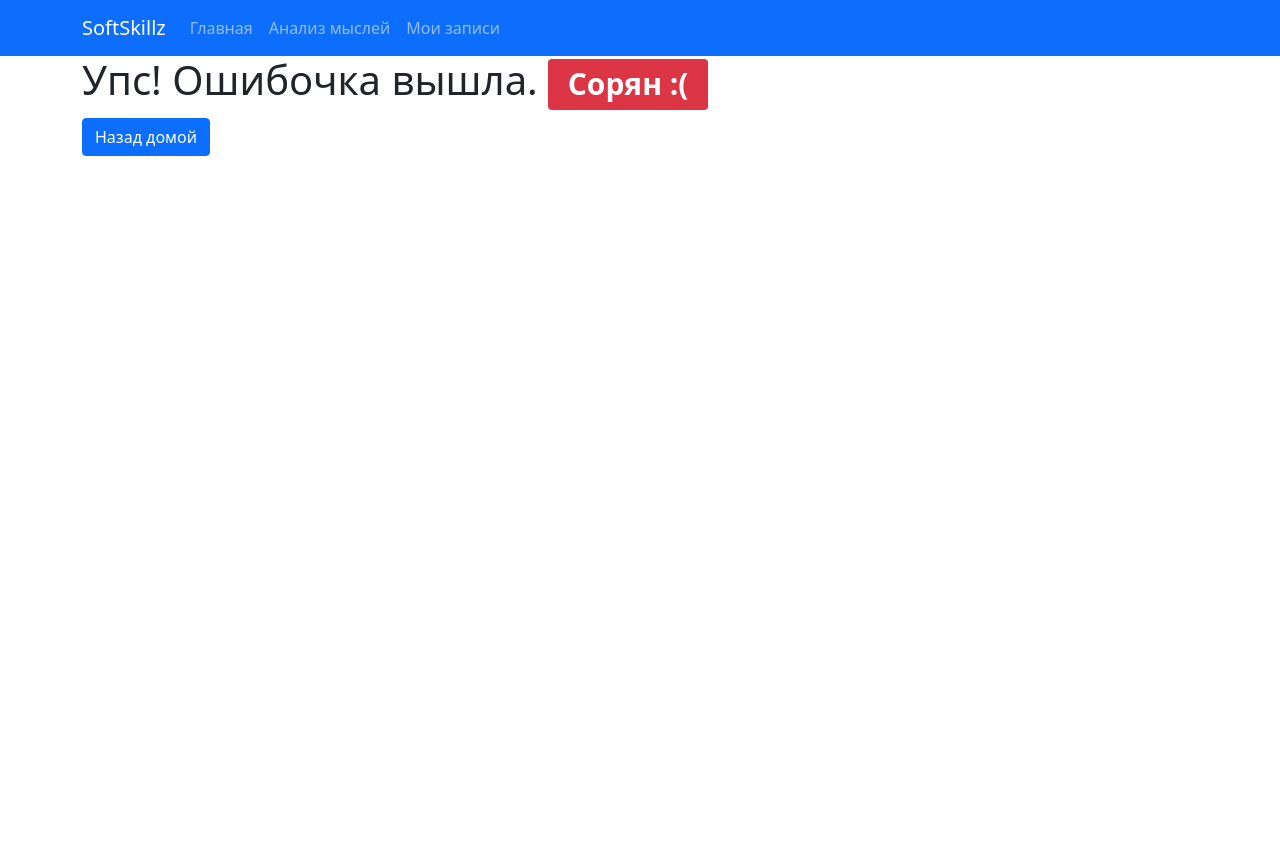
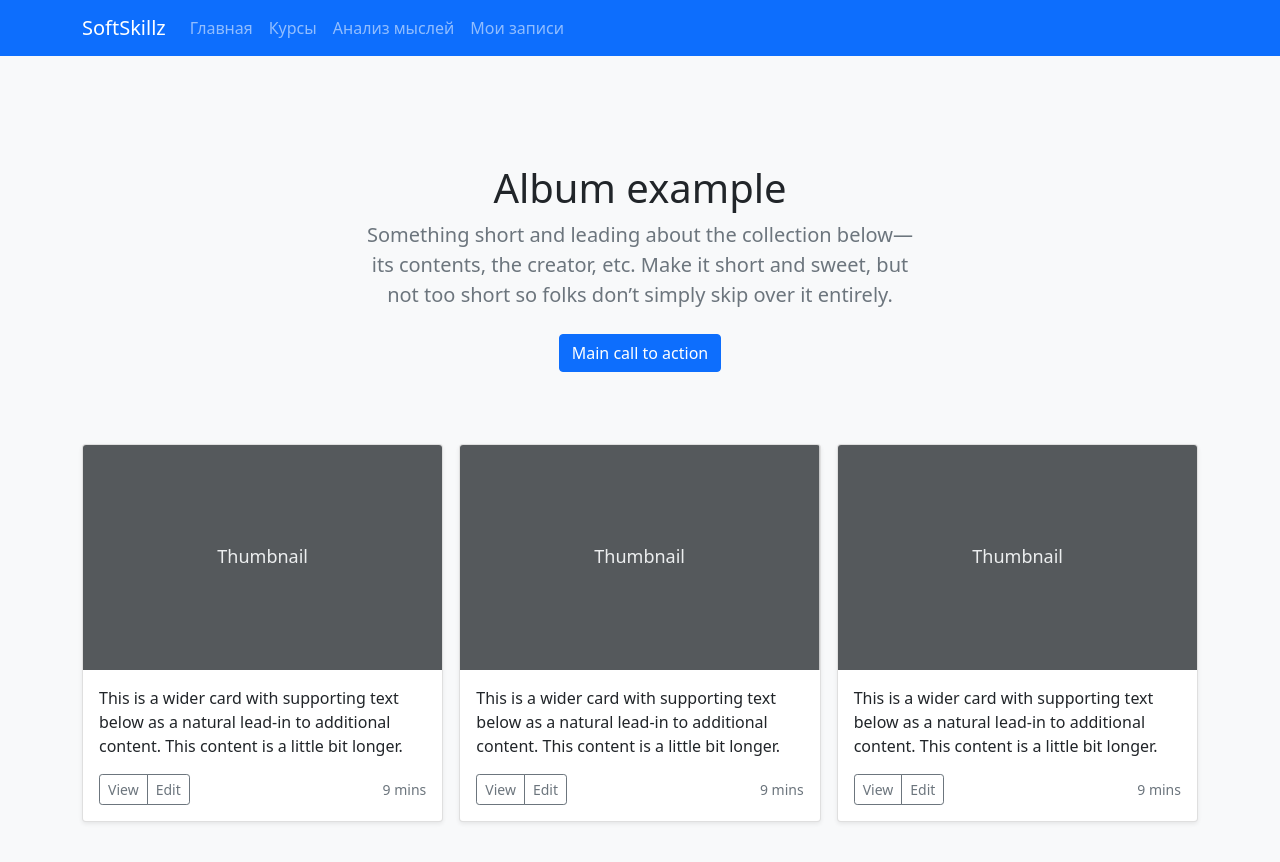
Before and after one commit to becasualle/mental-tools, a React (Create React App) app: page /mental-tools/course in a window 1280 px wide. Shown: the top 862 px of the page. Before the commit the page ends 800 px from the top, so only its background shows below. Built offline with nearby package versions, Linux system fonts and the light colour scheme.

Commit message:
started course page

```diff
--- a/src/App.js
+++ b/src/App.js
@@ -5,6 +5,7 @@ import Notes from './Pages/Notes';
 import Note from './Pages/Note';
 import Guide from "./Components/Guide";
 import Home from './Pages/Home';
+import Course from './Pages/Course';
 import Navigation from './Components/Navigation';
 
 function App() {
@@ -14,6 +15,9 @@ function App() {
       <Switch>
         <Route exact path="/mental-tools">
           <Home />
+        </Route>
+        <Route exact path="/mental-tools/course">
+          <Course />
         </Route>
         <Route exact path="/mental-tools/guide">
           <Guide />
--- a/src/Components/Navigation.js
+++ b/src/Components/Navigation.js
@@ -12,7 +12,7 @@ const Navigation = () => {
                     <Nav className="me-auto">
 
                         <Nav.Link as={Link} to="/mental-tools/">Главная</Nav.Link>
-
+                        <Nav.Link as={Link} to="/mental-tools/course">Курсы</Nav.Link>
                         <Nav.Link as={Link} to="/mental-tools/guide">Анализ мыслей</Nav.Link>
                         <Nav.Link as={Link} to="/mental-tools/notes">Мои записи</Nav.Link>
 
--- /dev/null
+++ b/src/Pages/Course.js
@@ -0,0 +1,124 @@
+import { Container, Row, Col, Button } from "react-bootstrap";
+import { useGlobalContext } from "../context";
+import { useEffect } from "react";
+
+const Course = () => {
+    const { articles, setArticles } = useGlobalContext();
+    const cognitiveDistortionCourse = {
+        courseTitle: 'Когнитивные искажения',
+        courseDescription: 'Когнитивное искажение — это систематические ошибки в мышлении. Под воздействием когнитивных искажений формируется «субъективная социальная реальность», которая влияет на поведение человека. Умение определять когнитивные искажения и очищать от них свои мысли помогает значительно снизить количество и силу негативных эмоций. ',
+        courseArticles: [{
+            id: 1,
+            title: 'Черно-белое мышление',
+            engName: 'All-or-Nothing Thinking / Polarized Thinking / Black-and-White Thinking',
+            description: 'Когда человек в своей оценке впадает в крайности и оценивает объект либо как совершенно восхитительный, либо как совершенно ужасный и исключает из восприятия множество оттенков серого. ',
+            examples: ['«Я всегда проваливаюсь, когда пробую делать что-то новое»', 'Женщина съедает ложку мороженого. Она считает себя полной неудачницей из-за нарушения диеты. В конце концов съедает целое ведро мороженого']
+        }]
+    }
+
+
+
+    // useEffect(() => setArticles([...articles, cognitiveDistortionCourse]), [cognitiveDistortionCourse])
+
+
+
+    console.log(articles)
+
+    return (
+        <section className="bg-light">
+            <Container className="text-center">
+                <Row className="py-lg-5">
+                    <Col md={8} lg={6} className="mx-auto">
+                        <h1 className="fw-light">Album example</h1>
+                        <p className="lead text-muted">Something short and leading about the collection below—its contents, the creator, etc. Make it short and sweet, but not too short so folks don’t simply skip over it entirely.</p>
+                        <p>
+                            <Button className="btn btn-primary my-2">Main call to action</Button>
+                            {/* <Button className="btn btn-secondary my-2">Secondary action</Button> */}
+                            {/* <a href="#" className="btn btn-primary my-2">Main call to action</a>
+              <a href="#" className="btn btn-secondary my-2">Secondary action</a> */}
+                        </p>
+                    </Col>
+                </Row>
+            </Container>
+            <Container>
+                <Row className="row-cols-1 row-cols-sm-2 row-cols-md-3 g-3">
+                    <Col>
+                        <div className="card shadow-sm">
+                            <svg className="bd-placeholder-img card-img-top" width="100%" height="225" xmlns="http://www.w3.org/2000/svg"
+                                role="img" aria-label="Placeholder: Thumbnail" preserveAspectRatio="xMidYMid slice" focusable="false">
+                                <title>Placeholder</title>
+                                <rect width="100%" height="100%" fill="#55595c" /><text x="50%" y="50%" fill="#eceeef"
+                                    dy=".3em">Thumbnail</text>
+                            </svg>
+
+                            <div className="card-body">
+                                <p className="card-text">This is a wider card with supporting text below as a natural lead-in to additional
+                                    content. This content is a little bit longer.</p>
+                                <div className="d-flex justify-content-between align-items-center">
+                                    <div className="btn-group">
+                                        <button type="button" className="btn btn-sm btn-outline-secondary">View</button>
+                                        <button type="button" className="btn btn-sm btn-outline-secondary">Edit</button>
+                                    </div>
+                                    <small className="text-muted">9 mins</small>
+                                </div>
+                            </div>
+                        </div>
+                    </Col>
+
+                    <Col>
+                        <div className="card shadow-sm">
+                            <svg className="bd-placeholder-img card-img-top" width="100%" height="225" xmlns="http://www.w3.org/2000/svg"
+                                role="img" aria-label="Placeholder: Thumbnail" preserveAspectRatio="xMidYMid slice" focusable="false">
+                                <title>Placeholder</title>
+                                <rect width="100%" height="100%" fill="#55595c" /><text x="50%" y="50%" fill="#eceeef"
+                                    dy=".3em">Thumbnail</text>
+                            </svg>
+
+                            <div className="card-body">
+                                <p className="card-text">This is a wider card with supporting text below as a natural lead-in to additional
+                                    content. This content is a little bit longer.</p>
+                                <div className="d-flex justify-content-between align-items-center">
+                                    <div className="btn-group">
+                                        <button type="button" className="btn btn-sm btn-outline-secondary">View</button>
+                                        <button type="button" className="btn btn-sm btn-outline-secondary">Edit</button>
+                                    </div>
+                                    <small className="text-muted">9 mins</small>
+                                </div>
+                            </div>
+                        </div>
+                    </Col>
+
+                    <Col>
+                        <div className="card shadow-sm">
+                            <svg className="bd-placeholder-img card-img-top" width="100%" height="225" xmlns="http://www.w3.org/2000/svg"
+                                role="img" aria-label="Placeholder: Thumbnail" preserveAspectRatio="xMidYMid slice" focusable="false">
+                                <title>Placeholder</title>
+                                <rect width="100%" height="100%" fill="#55595c" /><text x="50%" y="50%" fill="#eceeef"
+                                    dy=".3em">Thumbnail</text>
+                            </svg>
+
+                            <div className="card-body">
+                                <p className="card-text">This is a wider card with supporting text below as a natural lead-in to additional
+                                    content. This content is a little bit longer.</p>
+                                <div className="d-flex justify-content-between align-items-center">
+                                    <div className="btn-group">
+                                        <button type="button" className="btn btn-sm btn-outline-secondary">View</button>
+                                        <button type="button" className="btn btn-sm btn-outline-secondary">Edit</button>
+                                    </div>
+                                    <small className="text-muted">9 mins</small>
+                                </div>
+                            </div>
+                        </div>
+                    </Col>
+
+
+
+
+                </Row>
+            </Container>
+        </section>
+
+    );
+}
+
+export default Course;
--- a/src/context.js
+++ b/src/context.js
@@ -15,6 +15,7 @@ const AppContext = React.createContext();
 
 const AppProvider = ({ children }) => {
     const [notes, setNotes] = useState(getLocalStorage());
+    const [articles, setArticles] = useState([]);
 
     const deleteCards = () => {
         setNotes([]);
@@ -26,7 +27,7 @@ const AppProvider = ({ children }) => {
 
     useEffect(() => { localStorage.setItem('notes', JSON.stringify(notes)) }, [notes]);
 
-    return <AppContext.Provider value={{ notes, setNotes, deleteCards, deleteSingleCard }}> {children} </AppContext.Provider>
+    return <AppContext.Provider value={{ notes, setNotes, deleteCards, deleteSingleCard, articles, setArticles }}> {children} </AppContext.Provider>
 };
 
 export const useGlobalContext = () => useContext(AppContext);
--- a/src/index.css
+++ b/src/index.css
@@ -110,3 +110,19 @@ section {
       margin-top: 7rem;
     }
   } */
+
+  /* card background image  placeholder */
+
+  .bd-placeholder-img {
+    font-size: 1.125rem;
+    text-anchor: middle;
+    -webkit-user-select: none;
+    -moz-user-select: none;
+    user-select: none;
+  }
+
+  @media (min-width: 768px) {
+    .bd-placeholder-img-lg {
+      font-size: 3.5rem;
+    }
+  }
```
